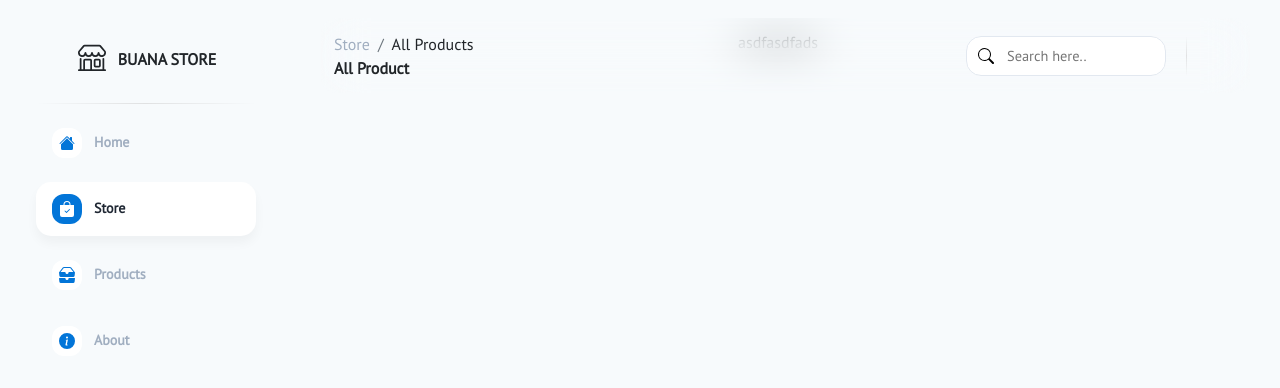
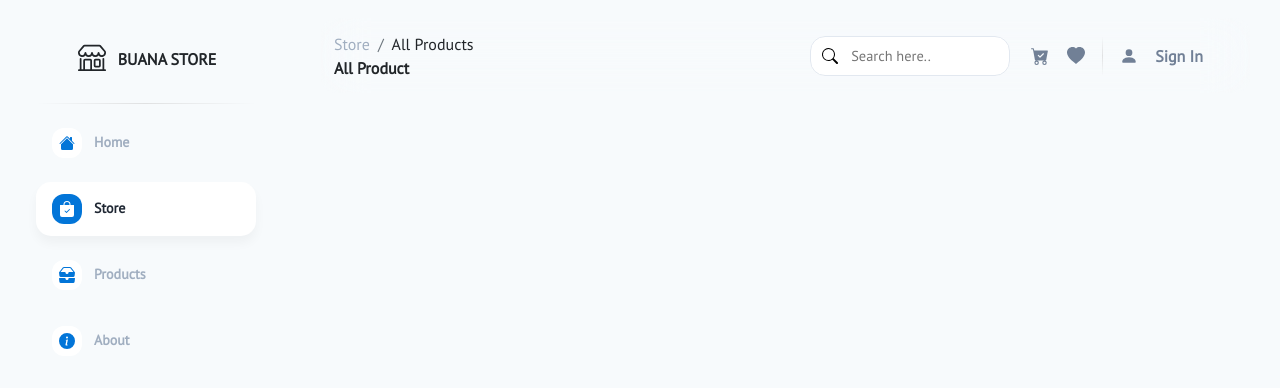
Before and after one commit to bhaktibuana/buana-store-project, a React (Create React App) app in the folder client/: page / in a window 1280 px wide. Shown: the top 388 px of the page. Built offline with nearby package versions, Linux system fonts and the light colour scheme.

Commit message:
add navbar scroll animation

```diff
--- a/client/src/components/Navbar/Navbar.css
+++ b/client/src/components/Navbar/Navbar.css
@@ -13,6 +13,33 @@
   top: 18px;
   box-shadow: none;
   border-color: transparent;
+  border-width: 1.5px;
+  border-style: solid;
+  border-radius: 16px;
+  filter: none;
+  backdrop-filter: blur(21px);
+  transition: all 0.2s linear 0s;
+}
+
+.navbar-container-fixed {
+  background: linear-gradient(
+    112.83deg,
+    rgba(255, 255, 255, 0.82) 0%,
+    rgba(255, 255, 255, 0.8) 110.84%
+  );
+  display: flex;
+  position: fixed;
+  width: calc(100vw - 30px);
+  min-height: 75px;
+  margin-inline: auto;
+  margin-bottom: 8px;
+  padding-inline: 15px;
+  padding-top: 8px;
+  padding-bottom: 8px;
+  right: 30px;
+  top: 18px;
+  box-shadow: rgb(0 0 0 / 5%) 0px 7px 23px;
+  border-color: #fff;
   border-width: 1.5px;
   border-style: solid;
   border-radius: 16px;
@@ -149,8 +176,56 @@ input.input-search {
   );
 }
 
+button.item-icon {
+  background: transparent;
+  display: flex;
+  width: 20px;
+  height: 20px;
+  align-items: center;
+  justify-content: center;
+  margin-right: 16px;
+  color: #718096;
+  appearance: none;
+  user-select: none;
+  border: none;
+  outline: none;
+  transition: all 0.2s linear 0s;
+}
+
+button.item-icon:hover {
+  color: #0275d8;
+}
+
+button.item-icon#wishlist:hover {
+  color: #dc3545;
+}
+
+button.item-text {
+  background: transparent;
+  display: flex;
+  width: auto;
+  height: 20px;
+  align-items: center;
+  justify-content: center;
+  color: #718096;
+  appearance: none;
+  user-select: none;
+  border: none;
+  outline: none;
+  transition: all 0.2s linear 0s;
+  font-weight: bold;
+}
+
+button.item-text:hover {
+  color: #0275d8;
+}
+
 @media screen and (min-width: 768px) {
   .navbar-container {
+    padding-inline: 30px;
+  }
+
+  .navbar-container-fixed {
     padding-inline: 30px;
   }
 
@@ -181,4 +256,15 @@ input.input-search {
     padding-inline-start: 12px;
     width: calc(100vw - 75px - 276px);
   }
+
+  .navbar-container-fixed {
+    align-items: center;
+    justify-content: center;
+    padding-inline-start: 12px;
+    width: calc(100vw - 75px - 276px);
+  }
+
+  button.item-icon#list-icon {
+    display: none;
+  }
 }
--- a/client/src/components/Navbar/Navbar.js
+++ b/client/src/components/Navbar/Navbar.js
@@ -1,19 +1,39 @@
-import React from "react";
+import React, { useState, useEffect } from "react";
 import "./Navbar.css";
-import { BsSearch } from "react-icons/bs";
+import {
+  BsSearch,
+  BsCartCheckFill,
+  BsFillHeartFill,
+  BsList,
+  BsFillPersonFill,
+} from "react-icons/bs";
 
 const Navbar = () => {
+  const [navStyle, setNavStyle] = useState("navbar-container");
+
+  const listenScrollEvent = () => {
+    if (window.scrollY > 1) {
+      return setNavStyle("navbar-container-fixed");
+    } else {
+      return setNavStyle("navbar-container");
+    }
+  };
+
+  useEffect(() => {
+    window.addEventListener("scroll", listenScrollEvent);
+  }, []);
+
   return (
     <>
-      <div className="navbar-container">
+      <div className={navStyle}>
         <div className="navbar-content">
           <div className="breadcumb-container">
             <nav aria-label="breadcrumb">
-              <ol class="breadcrumb">
-                <li class="breadcrumb-item">
+              <ol className="breadcrumb">
+                <li className="breadcrumb-item">
                   <a href="#">Store</a>
                 </li>
-                <li class="breadcrumb-item active" aria-current="page">
+                <li className="breadcrumb-item active" aria-current="page">
                   All Products
                 </li>
               </ol>
@@ -31,10 +51,32 @@ const Navbar = () => {
                   </button>
                 </div>
 
-                <input type="text" className="input-search" placeholder="Search here.." />
+                <input
+                  type="text"
+                  className="input-search"
+                  placeholder="Search here.."
+                />
               </div>
 
+              <button className="item-icon">
+                <BsCartCheckFill size={18} />
+              </button>
+
+              <button id="wishlist" className="item-icon">
+                <BsFillHeartFill size={18} />
+              </button>
+
+              <button id="list-icon" className="item-icon">
+                <BsList size={18} />
+              </button>
+
               <div className="item-line"></div>
+
+              <button className="item-icon">
+                <BsFillPersonFill size={18} />
+              </button>
+
+              <button className="item-text">Sign In</button>
             </div>
           </div>
         </div>
--- a/client/src/pages/Store/Store.js
+++ b/client/src/pages/Store/Store.js
@@ -12,7 +12,6 @@ const Store = () => {
       <div className="page-container">
         <div className="page-content">
           <div className="page-content-container">
-            asdfasdfads
             <Navbar />
           </div>
         </div>
```
